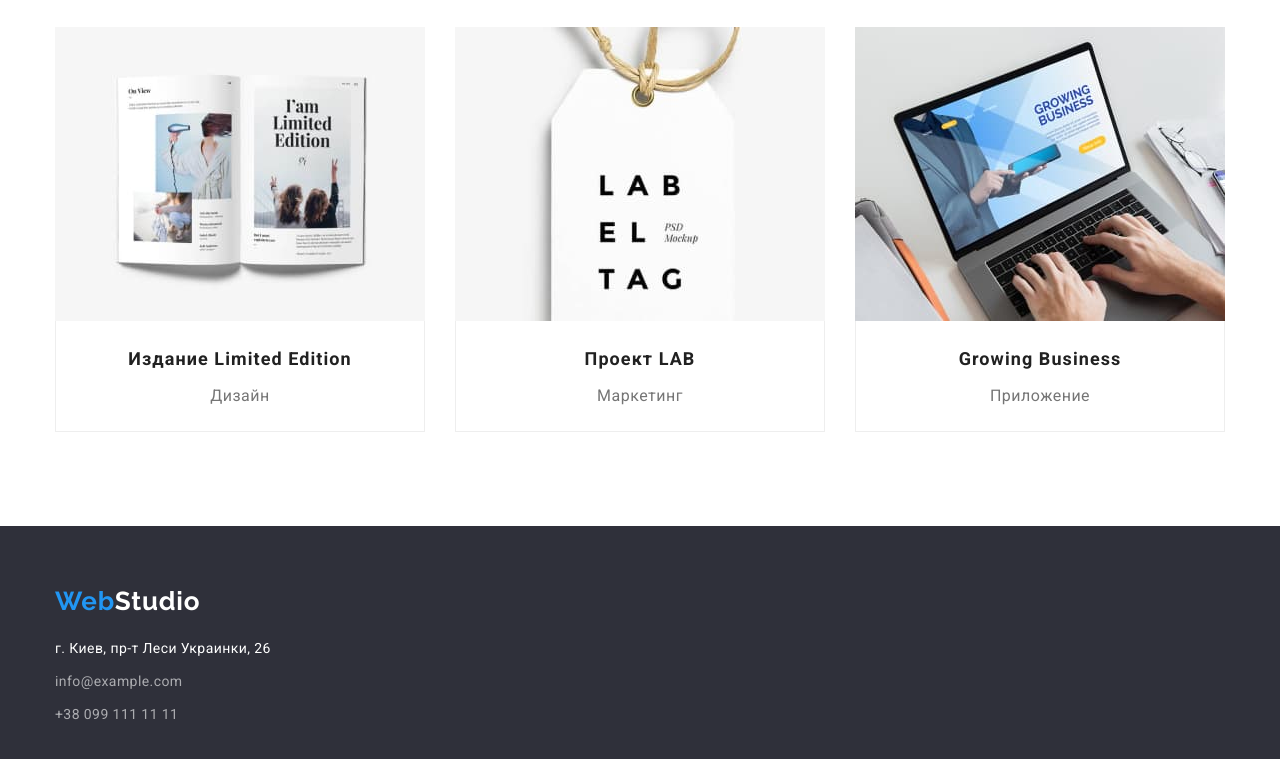
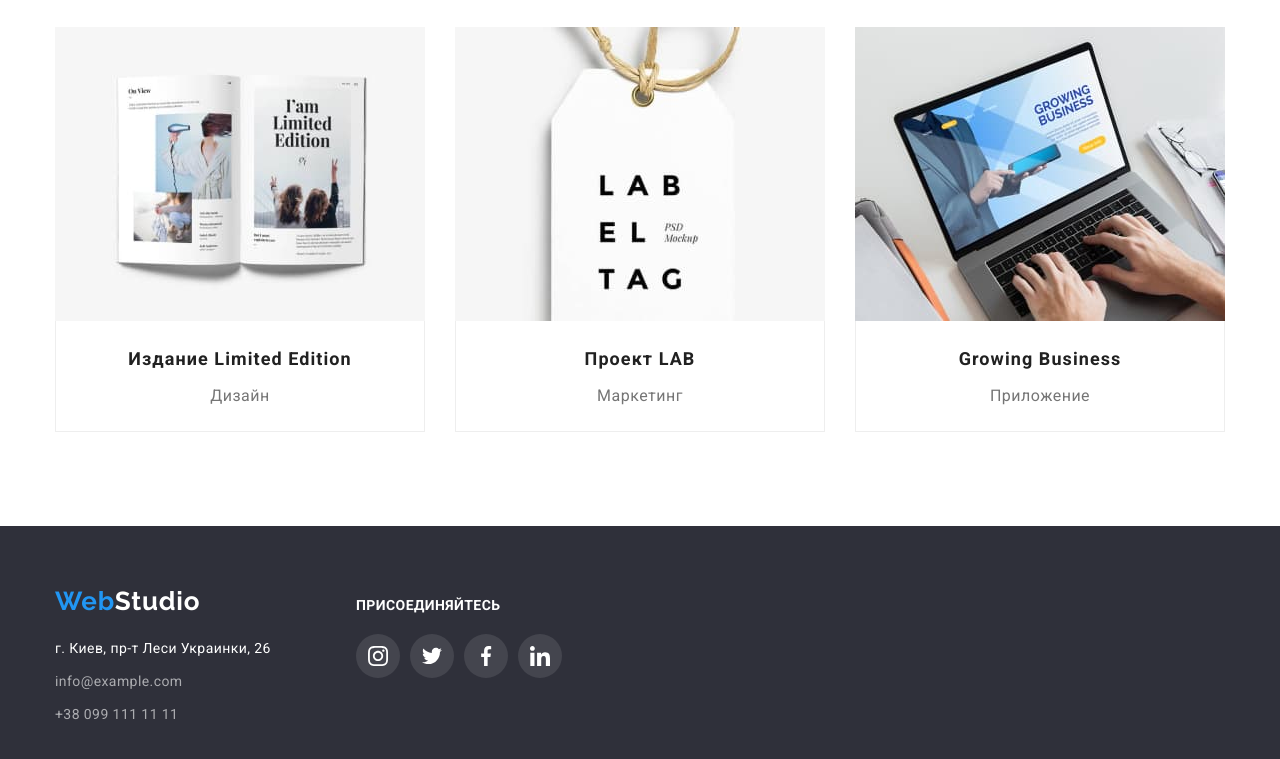
Before and after one commit to Mykola0502/goit-markup-hw-04, a plain HTML site: page portfolio.html in a window 1280 px wide. Shown: the part 1106-1865 px from the top of the page. Drawn offline with nearby package versions, Linux system fonts and the light colour scheme.

Commit message:
додає соцмережі у футері, ефекти тіні

```diff
--- a/css/styles.css
+++ b/css/styles.css
@@ -361,14 +361,15 @@ img {
   margin-bottom: 16px;
 }
 
-.networks-list {
+.networks-list,
+.footer-networks-list {
   display: flex;
   gap: 10px;
   justify-content: center;
 }
 
 .networks-link {
-  display: flex;
+  display: inline-flex;
   width: 44px;
   height: 44px;
   border-radius: 50%;
@@ -380,7 +381,7 @@ img {
 .networks-link:hover,
 .networks-link:focus {
   background-color: var(--accent-color);
-  color: #ffffff;
+  color: var(--primary-white-color);
 }
 
 .networks-icon {
@@ -426,6 +427,7 @@ img {
 
 .footer-menu {
   display: flex;
+  align-items: baseline;
 }
 
 .contacts-thumb {
@@ -482,6 +484,26 @@ img {
   color: var(--primary-white-color);
 }
 
+.footer-networks-link {
+  display: inline-flex;
+  width: 44px;
+  height: 44px;
+  border-radius: 50%;
+  justify-content: center;
+  align-items: center;
+  fill: var(--primary-white-color);
+  background-color: rgba(255, 255, 255, 0.1);
+}
+
+.footer-networks-link:hover,
+.footer-networks-link:focus {
+  background-color: var(--accent-color);
+}
+
+.networks-icon {
+  fill: currentColor;
+}
+
 /* Портфоліо */
 
 .gallery-button-list {
@@ -518,6 +540,8 @@ img {
 .gallery-button:focus {
   color: var(--primary-white-color);
   background-color: var(--accent-color);
+  box-shadow: 0px 3px 1px rgba(0, 0, 0, 0.1), 0px 1px 2px rgba(0, 0, 0, 0.08),
+    0px 2px 2px rgba(0, 0, 0, 0.12);
 }
 
 .button-current {
@@ -545,6 +569,11 @@ img {
   flex-basis: calc((100% - var(--indent) * 2) / 3);
 }
 
+.gallery-item:hover {
+  box-shadow: 0px 1px 1px rgba(0, 0, 0, 0.12), 0px 4px 4px rgba(0, 0, 0, 0.06),
+    1px 4px 6px rgba(0, 0, 0, 0.16);
+}
+
 .gallery-subtitle {
   margin-bottom: 4px;
 
--- a/portfolio.html
+++ b/portfolio.html
@@ -193,7 +193,8 @@
 
     <!--Футер-->
     <footer class="footer">
-      <div class="container">
+      <div class="container footer-menu">
+        <div class="contacts-thumb">
           <a href="./index.html" class="logo"> <span class="web">Web</span>Studio</a>
           <address class="address">
             <ul id="contacts" class="footer-contacts list">
@@ -218,6 +219,60 @@
             </ul>
           </address>
         </div>
+        <div class="social-thumb">
+          <h3 class="social-subtitle">присоединяйтесь</h3>
+          <ul class="footer-networks-list list">
+            <li class="footer-networks-item">
+              <a
+                href="https://www.instagram.com/"
+                target="_blank"
+                rel="noopener nofollow noreferrer"
+                class="footer-networks-link link"
+              >
+                <svg class="footer-networks-icon" width="20" height="20">
+                  <use href="./images/icons.svg#icon-instagram"></use>
+                </svg>
+              </a>
+            </li>
+            <li class="footer-networks-item">
+              <a
+                href="https://twitter.com"
+                target="_blank"
+                rel="noopener nofollow noreferrer"
+                class="footer-networks-link link"
+              >
+                <svg class="footer-networks-icon" width="20" height="20">
+                  <use href="./images/icons.svg#icon-twitter"></use>
+                </svg>
+              </a>
+            </li>
+            <li class="footer-networks-item">
+              <a
+                href="https://www.facebook.com"
+                target="_blank"
+                rel="noopener nofollow noreferrer"
+                class="footer-networks-link link"
+              >
+                <svg class="footer-networks-icon" width="20" height="20">
+                  <use href="./images/icons.svg#icon-facebook"></use>
+                </svg>
+              </a>
+            </li>
+            <li class="footer-networks-item">
+              <a
+                href="https://www.linkedin.com"
+                target="_blank"
+                rel="noopener nofollow noreferrer"
+                class="footer-networks-link link"
+              >
+                <svg class="footer-networks-icon" width="20" height="20">
+                  <use href="./images/icons.svg#icon-linkedin"></use>
+                </svg>
+              </a>
+            </li>
+          </ul>
+        </div>
+      </div>
     </footer>
   </body>
 </html>
```
Also changed, not shown: index.html (+50 -0 lines). Lines whose indentation alone changed are shown as unchanged.
